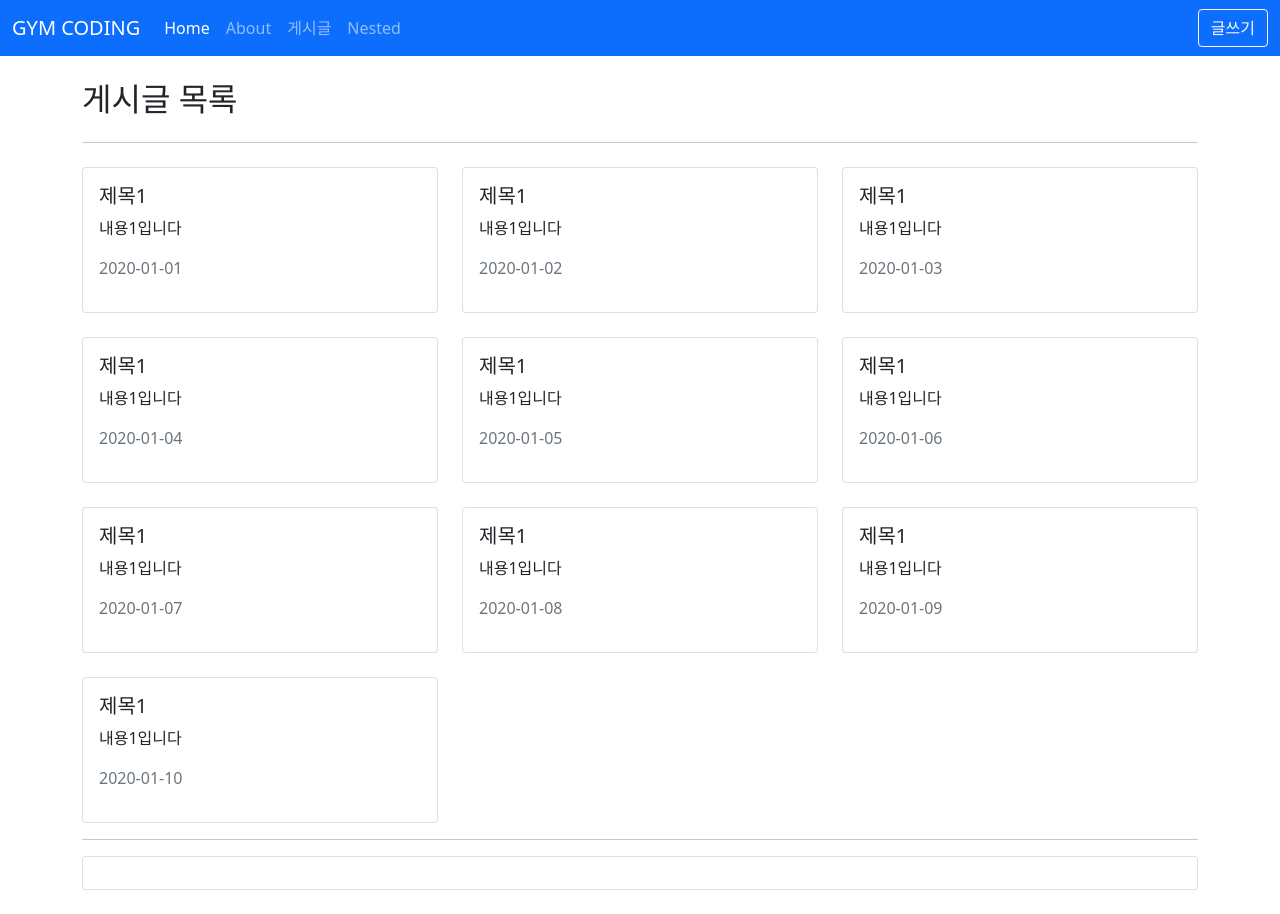
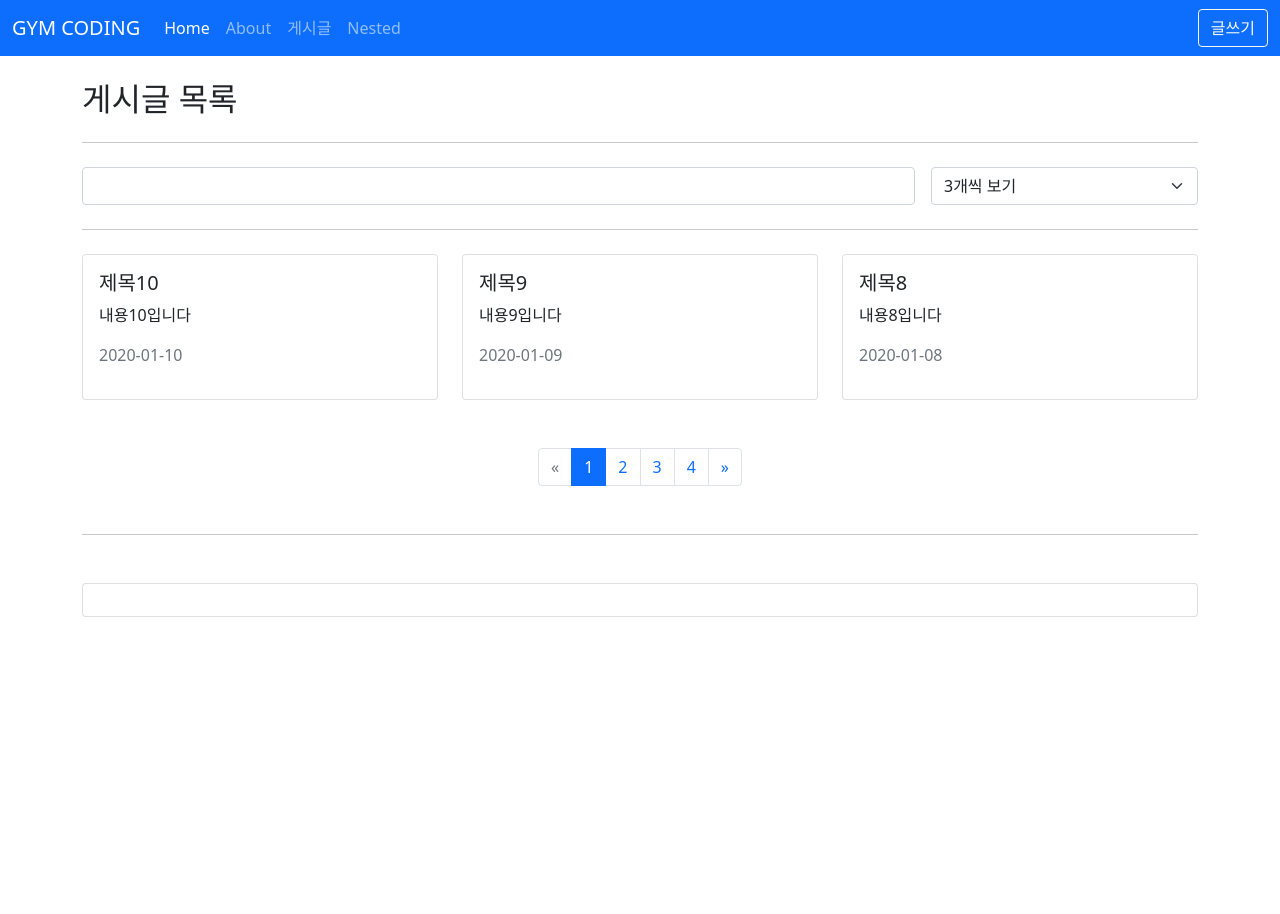
Before and after one commit to kkangda7/vite-vue3, a Vue app: page /posts in a window 1280 px wide. After the commit the page ends 800 px from the top, so only its background shows below. Built offline with nearby package versions, Linux system fonts and the light colour scheme; data requests are answered from the project's data file.

Commit message:
fix/pagenation

```diff
--- a/db.json
+++ b/db.json
@@ -7,49 +7,56 @@
       "createAt": "2020-01-01"
     },
     { "id": 2,
-      "title": "제목1",
-      "content": "내용1입니다",
+      "title": "제목2",
+      "content": "내용2입니다",
       "createAt": "2020-01-02"
     },
     { "id": 3,
-      "title": "제목1",
-      "content": "내용1입니다",
-      "createAt": "2020-01-03" },
+      "title": "제목3",
+      "content": "내용3입니다",
+      "createAt": "2020-01-03"
+    },
     {
       "id": 4,
-      "title": "제목1",
-      "content": "내용1입니다",
-      "createAt": "2020-01-04"},
+      "title": "제목4",
+      "content": "내용4입니다",
+      "createAt": "2020-01-04"
+    },
     {
       "id": 5,
-      "title": "제목1",
-      "content": "내용1입니다",
-      "createAt": "2020-01-05"},
+      "title": "제목5",
+      "content": "내용5입니다",
+      "createAt": "2020-01-05"
+    },
     {
       "id": 6,
-      "title": "제목1",
-      "content": "내용1입니다"
-      ,"createAt": "2020-01-06"}
+      "title": "제목6",
+      "content": "내용6입니다"
+      ,"createAt": "2020-01-06"
+    }
 ,
     {
       "id": 7,
-      "title": "제목1",
-      "content": "내용1입니다",
-      "createAt": "2020-01-07"},
+      "title": "제목7",
+      "content": "내용7입니다",
+      "createAt": "2020-01-07"
+    },
     {
       "id": 8,
-      "title": "제목1",
-      "content": "내용1입니다",
-      "createAt": "2020-01-08"},
+      "title": "제목8",
+      "content": "내용8입니다",
+      "createAt": "2020-01-08"
+    },
     {
       "id": 9,
-      "title": "제목1",
-      "content": "내용1입니다",
-      "createAt": "2020-01-09"},
+      "title": "제목9",
+      "content": "내용9입니다",
+      "createAt": "2020-01-09"
+    },
     {
       "id": 10,
-      "title": "제목1",
-      "content": "내용1입니다",
+      "title": "제목10",
+      "content": "내용10입니다",
       "createAt": "2020-01-10"
     }
   ]
--- a/src/api/posts.js
+++ b/src/api/posts.js
@@ -1,7 +1,7 @@
 import axios from 'axios';
 
-export function getPosts() {
-	return axios.get('http://localhost:4000/posts');
+export function getPosts(params) {
+	return axios.get('http://localhost:4000/posts', { params });
 }
 export function getPostById(id) {
 	return axios.get(`http://localhost:4000/posts/${id}`);
--- a/src/views/AboutView.vue
+++ b/src/views/AboutView.vue
@@ -1,9 +1,33 @@
 <template>
 	<div>
 		<h2>About View</h2>
+		<div>
+			<p @click="reverse">원본 메시지: {{ message }}</p>
+			<p>역순으로 표시된 메시지 watchEffect: "{{ reversedMessage }}"</p>
+			<p>역순으로 표시된 메시지 computed: "{{ reversedMessage1 }}"</p>
+		</div>
 	</div>
 </template>
 
-<script setup></script>
+<script setup>
+import { ref } from '@vue/reactivity';
+import { watchEffect, computed } from '@vue/runtime-core';
+
+const message = ref('안녕하세요');
+const reversedMessage = ref('');
+
+// computed : 익명함수가 할당(반드시 리턴)
+// getter로 설정되므로 getter의 특성때문에 계산결과가 캐싱된다(methids와의 차이점)
+// computed는 reactive하다(message를 감시하고 있다가 reversedMessage를 다시계산한다) > 그래서 반응형 getter라고도 한다.
+const reversedMessage1 = computed(() => {
+	return message.value.split('').reverse().join('-');
+});
+
+// watch는 Vue 인스턴스의 특정 프로퍼티가 변경될때 지정한 콜백함수가 실행되는 기능
+//watch는 명시적으로 감시 대상을 지정하는 반면, watchEffect명시적으로는 감시 대상을 지정하지 않습니다.
+watchEffect(() => {
+	reversedMessage.value = message.value.split('').reverse().join('-');
+});
+</script>
 
 <style lang="scss" scoped></style>
--- a/src/views/posts/PostListView.vue
+++ b/src/views/posts/PostListView.vue
@@ -1,6 +1,21 @@
 <template>
 	<div>
 		<h2>게시글 목록</h2>
+		<hr class="my-4" />
+		<form @submit.prevent>
+			<div class="row g-3">
+				<div class="col">
+					<input type="text" class="form-control" v-model="params.title_like" />
+				</div>
+				<div class="col-3">
+					<select type="text" class="form-select" v-model="params._limit">
+						<option value="3">3개씩 보기</option>
+						<option value="6">6개씩 보기</option>
+						<option value="9">9개씩 보기</option>
+					</select>
+				</div>
+			</div>
+		</form>
 		<hr class="my-4" />
 		<div class="row g-4">
 			<div class="col-4" v-for="post in posts" :key="post.id">
@@ -12,7 +27,38 @@
 				/>
 			</div>
 		</div>
-		<hr class="my4" />
+		<nav class="mt-5" aria-label="Page navigation example">
+			<ul class="pagination justify-content-center">
+				<li class="page-item" :class="{ disabled: !(params._page > 1) }">
+					<a class="page-link" href="#" aria-label="Previous">
+						<span aria-hidden="true" @click.prevent="--params._page"
+							>&laquo;</span
+						>
+					</a>
+				</li>
+				<li
+					v-for="page in pageCount"
+					:key="page"
+					class="page-item"
+					:class="{ active: params._page === page }"
+				>
+					<a class="page-link" href="#" @click.prevent="movePage(page)">{{
+						page
+					}}</a>
+				</li>
+				<li
+					class="page-item"
+					:class="{ disabled: !(params._page < pageCount) }"
+				>
+					<a class="page-link" href="#" aria-label="Next">
+						<span aria-hidden="true" @click.prevent="++params._page"
+							>&raquo;</span
+						>
+					</a>
+				</li>
+			</ul>
+		</nav>
+		<hr class="my-5" />
 		<AppCard></AppCard>
 	</div>
 </template>
@@ -22,20 +68,37 @@ import PostItem from '@/components/posts/PostItem.vue';
 import AppCard from '@/components/AppCard.vue';
 import { getPosts } from '@/api/posts';
 import { useRouter } from 'vue-router';
-import { ref } from 'vue';
+import { computed, ref, watchEffect } from 'vue';
 
 const posts = ref([]);
 const router = useRouter();
+const params = ref({
+	_sort: 'createAt',
+	_order: 'desc',
+	_page: 1,
+	_limit: 3,
+	title_like: '',
+});
+//pagination
+const totalCount = ref(0);
+const pageCount = computed(() => {
+	return Math.ceil(totalCount.value / params.value._limit);
+});
+const movePage = page => {
+	params.value._page = page;
+};
 
 const fetchPosts = async () => {
 	try {
-		const { data } = await getPosts();
+		const { data, headers } = await getPosts(params.value);
 		posts.value = data;
+		totalCount.value = headers['x-total-count'];
 	} catch (err) {
 		console.error(err);
 	}
 };
-fetchPosts();
+// fetchPosts();
+watchEffect(fetchPosts);
 
 const goPage = id => {
 	router.push({
```
